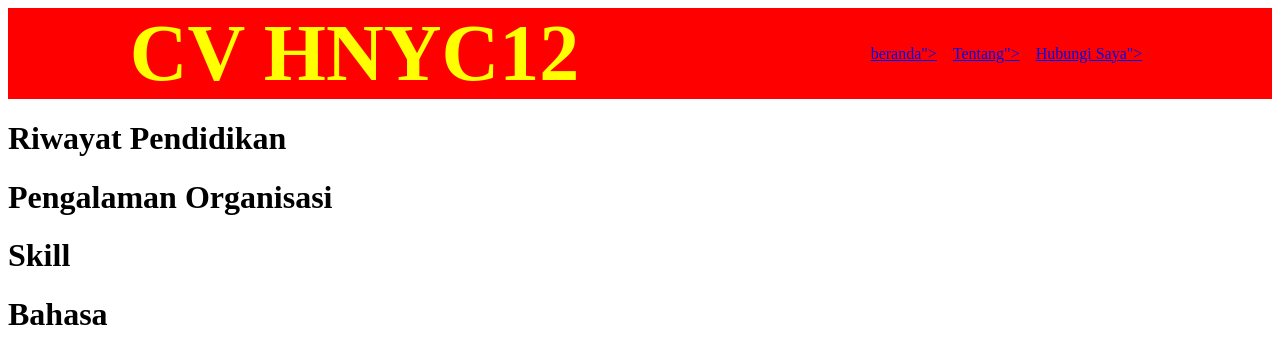
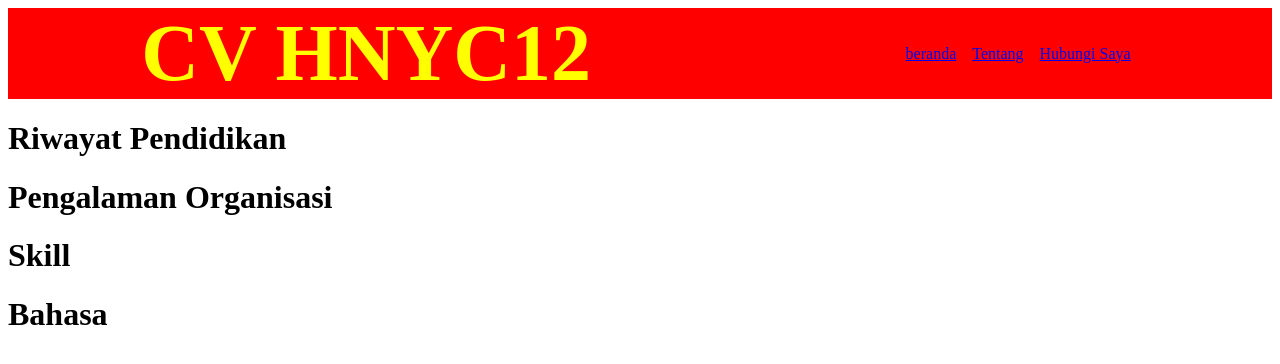
Before and after one commit to HNYC12/HNYC12.github.io, a plain HTML site: page index.html in a window 1280 px wide. Drawn offline with Linux system fonts and the light colour scheme.

Commit message:
Add files via upload

```diff
--- a/index.html
+++ b/index.html
@@ -12,9 +12,9 @@
     <nav>
         <div class="logo">CV HNYC12</div>
           <ul>
-            <li><a href="#">beranda"></a></li>
-            <li><a href="#">Tentang"></a></li>
-            <li><a href="#">Hubungi Saya"></a></li>
+            <li><a href="#">beranda</a></li>
+            <li><a href="#">Tentang</a></li>
+            <li><a href="#">Hubungi Saya</a></li>
           </ul>
     </nav>
 </header>
```
